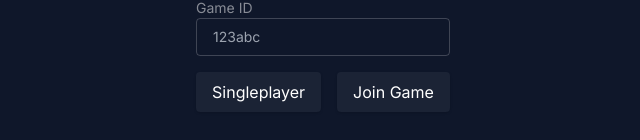
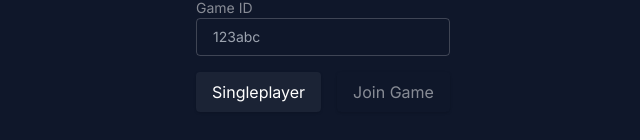
Before and after one commit to jens-ox/karaoke, a Next.js app: page / in a window 1280 px wide. Shown: the part 428-568 px from the top of the page, without its empty margins (317-957 px from the left). Built offline with nearby package versions, Linux system fonts and the light colour scheme.

Commit message:
disable buttons accordingly

```diff
--- a/pages/index.tsx
+++ b/pages/index.tsx
@@ -1,6 +1,10 @@
 import Head from 'next/head'
+import { useState } from 'react'
 
 export default function Home() {
+  const [name, setName] = useState('')
+  const [gameId, setGameId] = useState('')
+
   return (
     <>
       <Head>
@@ -19,15 +23,27 @@ export default function Home() {
           </h1>
           <div className="input-group">
             <label htmlFor="name">Player Name</label>
-            <input type="text" className="input" placeholder="Your Name" />
+            <input
+              type="text"
+              className="input"
+              placeholder="Your Name"
+              value={name}
+              onChange={(e) => setName(e.target.value)}
+            />
           </div>
           <div className="input-group">
             <label htmlFor="game">Game ID</label>
-            <input type="text" className="input" placeholder="123abc" />
+            <input
+              type="text"
+              className="input"
+              placeholder="123abc"
+              value={gameId}
+              onChange={(e) => setGameId(e.target.value)}
+            />
           </div>
           <div className="buttons">
             <button>Singleplayer</button>
-            <button>Join Game</button>
+            <button disabled={gameId === '' || name === ''}>Join Game</button>
           </div>
         </div>
       </main>
--- a/styles/globals.css
+++ b/styles/globals.css
@@ -26,6 +26,10 @@ button {
   @apply bg-white/5 px-4 py-2 rounded shadow hover:bg-white/10;
 }
 
+button:disabled {
+  @apply bg-transparent cursor-default text-white/50;
+}
+
 .buttons {
   @apply flex items-center gap-4;
 }
```
